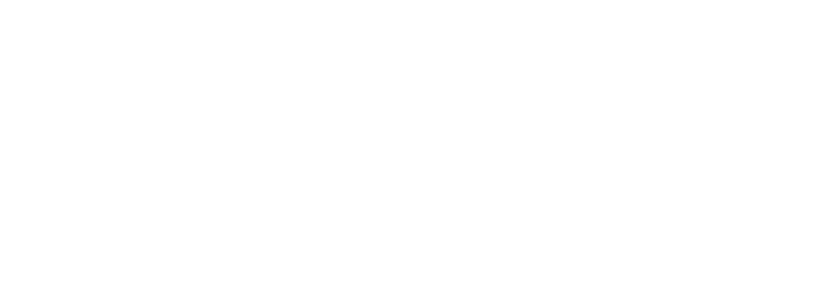
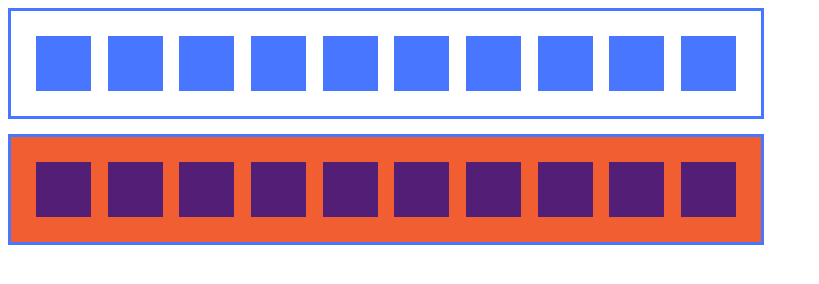
Before and after one commit to ikanaki/20-boxes, a plain HTML site: page index.html in a window 1280 px wide. Shown: the whole page, without its empty margins (0-819 px from the left). Drawn offline with Linux system fonts and the light colour scheme.

Commit message:
finished exercise

```diff
--- a/index.html
+++ b/index.html
@@ -8,6 +8,30 @@
     <link rel="stylesheet" href="style.css">
 </head>
 <body>
+    <div class="first-line">
+        <div class="blue-square"></div>
+        <div class="blue-square"></div>
+        <div class="blue-square"></div>
+        <div class="blue-square"></div>
+        <div class="blue-square"></div>
+        <div class="blue-square"></div>
+        <div class="blue-square"></div>
+        <div class="blue-square"></div>
+        <div class="blue-square"></div>
+        <div class="blue-square"></div>
+    </div>
+    <div class="second-line">
+        <div class="purple-square"></div>
+        <div class="purple-square"></div>
+        <div class="purple-square"></div>
+        <div class="purple-square"></div>
+        <div class="purple-square"></div>
+        <div class="purple-square"></div>
+        <div class="purple-square"></div>
+        <div class="purple-square"></div>
+        <div class="purple-square"></div>
+        <div class="purple-square"></div>
+    </div>
 
 </body>
 </html>
--- a/style.css
+++ b/style.css
@@ -0,0 +1,31 @@
+.first-line {
+    display:flex;
+    flex-direction: row;
+    width: 700px;
+    justify-content: space-between;
+    padding: 25px;
+    border: solid #4876ff;
+}
+
+.blue-square {
+    width: 55px;
+    height: 55px;
+    background-color: #4876ff;
+}
+
+.second-line {
+    display:flex;
+    flex-direction: row;
+    width: 700px;
+    justify-content: space-between;
+    padding: 25px;
+    border: solid #4876ff;
+    margin-top: 15px;
+    background-color: #F05E32;
+}
+
+.purple-square {
+    width: 55px;
+    height: 55px;
+    background-color: #531F76;
+}
```
